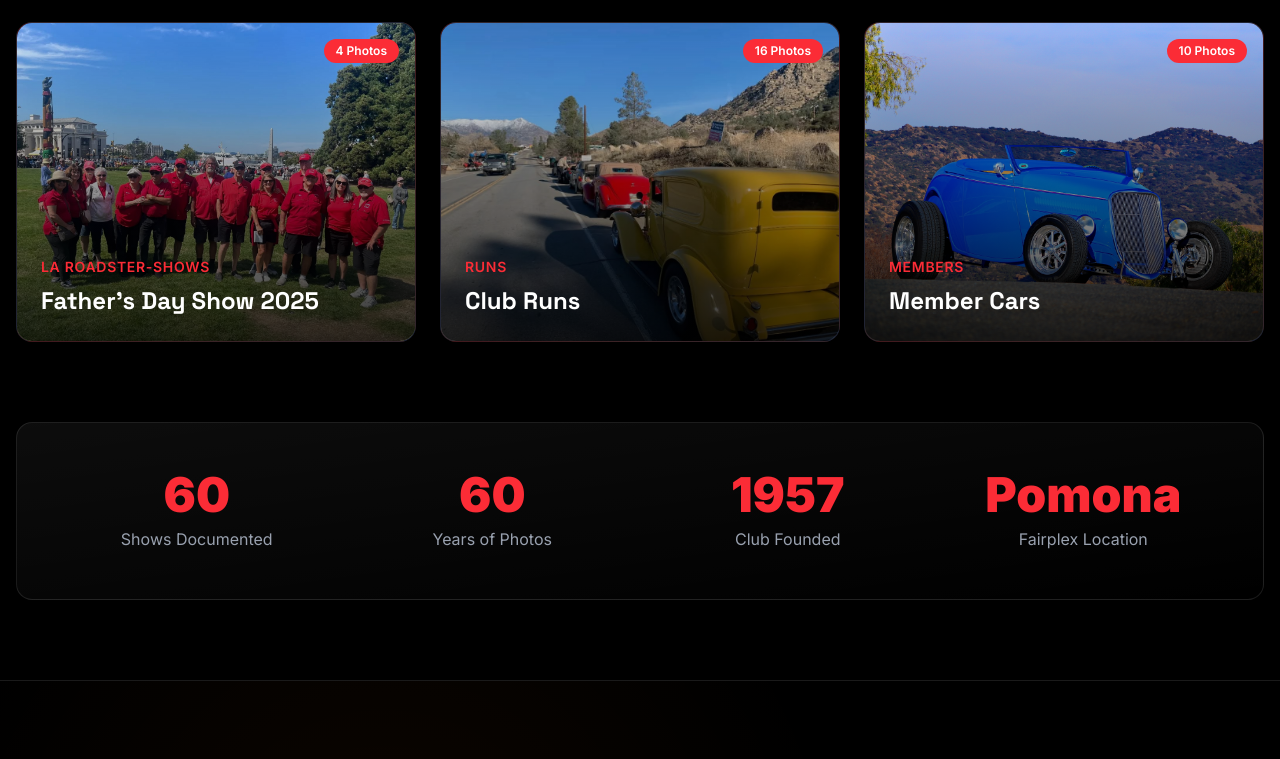
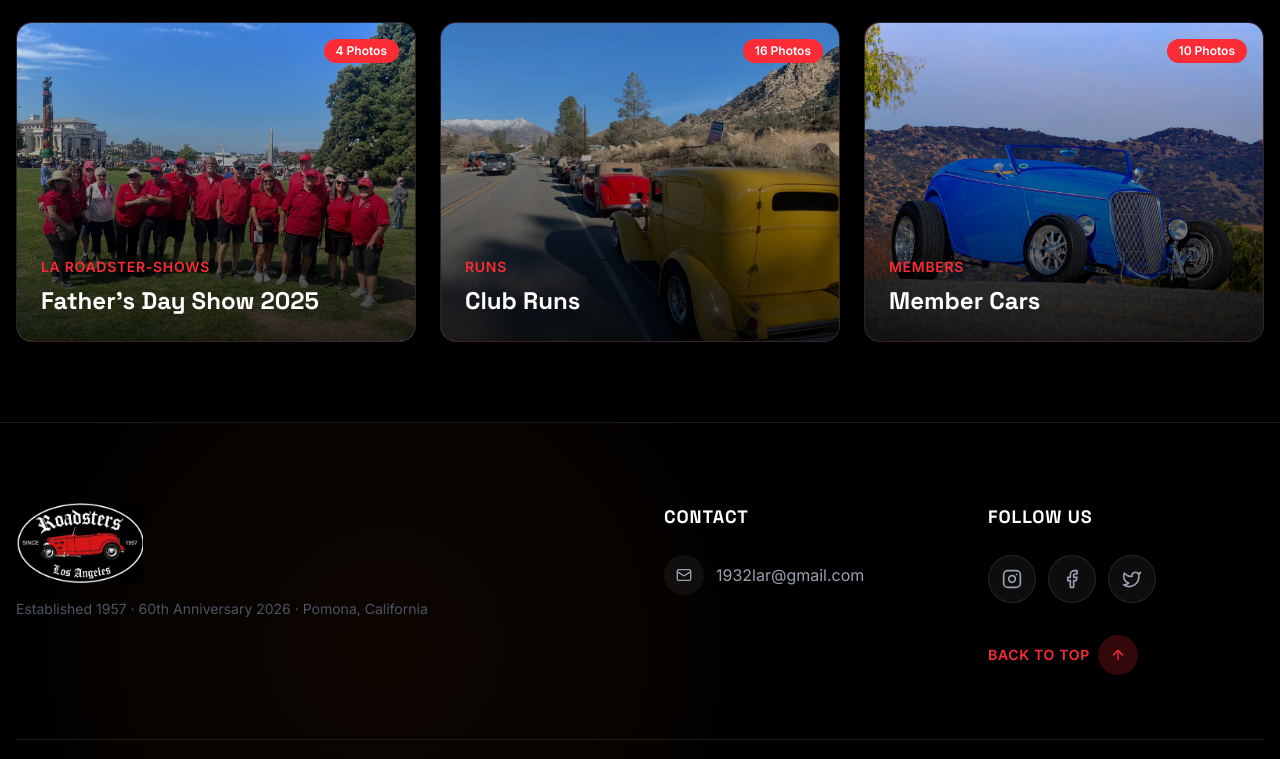
Before and after one commit to kadirgecit/laroadsters, a React (Vite) app: page /gallery in a window 1280 px wide. Shown: the part 453-1212 px from the top of the page. Built offline with nearby package versions, Linux system fonts and the light colour scheme.

Commit message:
Remove stats cards from Photo Gallery

```diff
--- a/src/app/pages/PhotoGallery.tsx
+++ b/src/app/pages/PhotoGallery.tsx
@@ -229,28 +229,7 @@ export function PhotoGallery() {
               </div>
             </div>
           ))}
-        </div>
 
-        {/* Stats Section */}
-        <div className="mt-20 p-12 rounded-2xl bg-gradient-to-br from-white/5 to-white/0 border border-white/10 backdrop-blur-sm">
-          <div className="grid md:grid-cols-4 gap-8 text-center">
-            <div>
-              <div className="text-5xl font-black text-red-500 mb-2">60</div>
-              <div className="text-gray-400">Shows Documented</div>
-            </div>
-            <div>
-              <div className="text-5xl font-black text-red-500 mb-2">60</div>
-              <div className="text-gray-400">Years of Photos</div>
-            </div>
-            <div>
-              <div className="text-5xl font-black text-red-500 mb-2">1957</div>
-              <div className="text-gray-400">Club Founded</div>
-            </div>
-            <div>
-              <div className="text-5xl font-black text-red-500 mb-2">Pomona</div>
-              <div className="text-gray-400">Fairplex Location</div>
-            </div>
-          </div>
         </div>
       </div>
 
```
Also changed, not shown: 5 other files (tests, documents, lock files or other folders).
